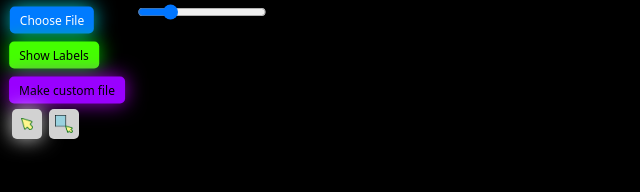
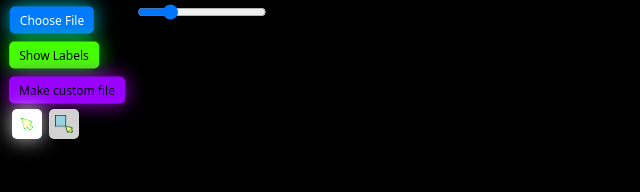
Before and after one commit to NguyenVisualization/ChopChopMol, a plain HTML site: page index.html in a window 1280 px wide. Both pictures are taken after a click on the button 27 px from the left and 124 px from the top of the page. Shown: the full height of the page, 0-640 px from the left. Drawn offline with nearby package versions, Linux system fonts and the light colour scheme.

Commit message:
Checkpoint

```diff
--- a/index.html
+++ b/index.html
@@ -19,10 +19,10 @@
     <label for="fileInput" class="file-label">Choose File</label>
     <input type="file" id="fileInput" accept=".xyz">
 
-    <button id="label">Show Labels</button>
-    <button id="createFile">Make custom file</button>
-    <button id="enableSelection"></button>
-    <button id="enableSelectionBox"></button>
+    <button id="label" class="button">Show Labels</button>
+    <button id="createFile" class="button">Make custom file</button>
+    <button id="enableSelection" class="button"></button>
+    <button id="enableSelectionBox" class="button"></button>
 
 
 
--- a/script.js
+++ b/script.js
@@ -49,14 +49,15 @@ labelButton.addEventListener('click', function(){
 
 })
 
-const pointSelectButton=document.getElementById('enableSelection')
-pointSelectButton.addEventListener('click', function(){
-    if(pointSelectButton.style.boxShadow=='0 0 20px rgba(255, 255, 255, 0.8)'){
-        pointSelectButton.style.boxShadow=''
-    }else{
-        pointSelectButton.style.boxShadow='0 0 20px rgba(255, 255, 255, 0.8)'
-    }
-})
+const pointSelectButton = document.getElementById('enableSelection');
+
+pointSelectButton.addEventListener('click', function() {
+    const glowEffect = '0 0 20px rgba(255, 255, 255, 0.8)';
+    pointSelectButton.classList.toggle('glow')
+    pointSelectButton.classList.toggle('bright')
+
+});
+
 
 
 
--- a/style.css
+++ b/style.css
@@ -9,6 +9,10 @@ body {
     overflow: hidden;
     background-color: black;
     user-select: none;
+}
+
+.button{
+
 }
 
 #fileInput {
@@ -179,3 +183,10 @@ body {
     width: 35px;
     height: 35px;
 }
+
+.glow {
+    box-shadow: 0 0 20px rgba(255, 255, 255, 0.8);
+}
+.bright {
+    filter: brightness(1.5); /* 1.5 means 150% brightness */
+}
```
